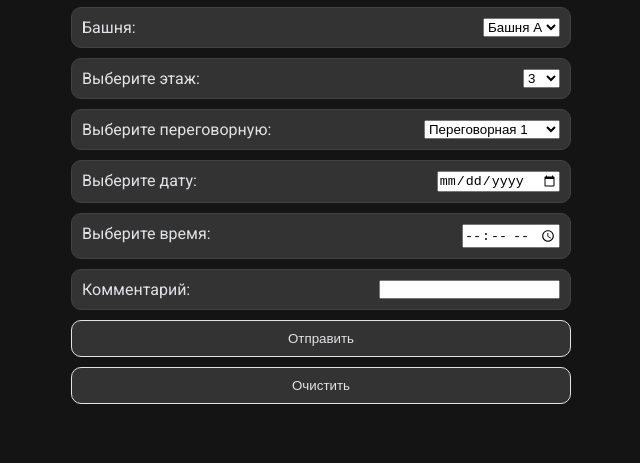
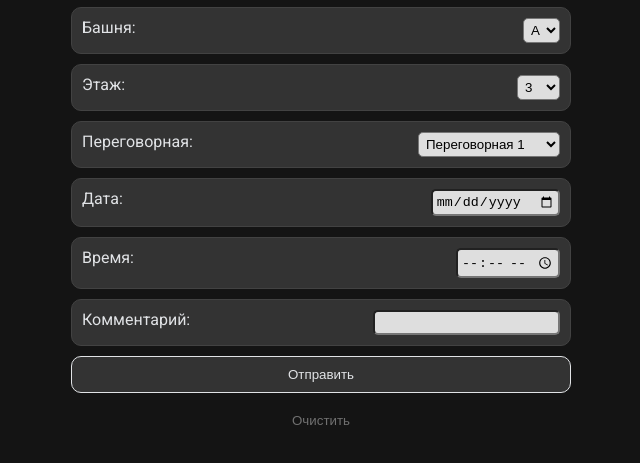
Before and after one commit to donteday/booking-a-meeting-room-vk, a plain HTML site: page index.html in a window 1280 px wide. Shown: the part 51-514 px from the top of the page, without its empty margins (319-959 px from the left). Drawn offline with Linux system fonts and the light colour scheme.

Commit message:
feat: fix button style

```diff
--- a/index.html
+++ b/index.html
@@ -20,13 +20,13 @@
         <div class="form__block">
             <label for="building">Башня:</label>
             <select id="building">
-                <option value="A">Башня А</option>
-                <option value="B">Башня Б</option>
+                <option value="A">А</option>
+                <option value="B">Б</option>
             </select>
         </div>
 
         <div class="form__block">
-            <label for="floor">Выберите этаж:</label>
+            <label for="floor">Этаж:</label>
             <select id="floor">
                 <option value="3">3</option>
                 <option value="4">4</option>
@@ -35,7 +35,7 @@
                 <option value="27">27</option>
             </select>
         </div>
-        <div class="form__block"> <label for="room">Выберите переговорную:</label>
+        <div class="form__block"> <label for="room">Переговорная:</label>
             <select id="room">
                 <option value="1">Переговорная 1</option>
                 <option value="2">Переговорная 2</option>
@@ -44,11 +44,11 @@
             </select>
         </div>
         <div class="form__block">
-            <label for="date">Выберите дату:</label>
+            <label for="date">Дата:</label>
             <input type="date" id="date" name="date">
         </div>
         <div class="form__block">
-            <label for="time">Выберите время:</label>
+            <label for="time">Время:</label>
             <input type="time" id="time" name="time">
         </div>
         <div class="form__block">
@@ -56,7 +56,7 @@
             <input type="text" id="comment" name="comment">
         </div>
         <button class="button" type="submit" onclick="submitForm()">Отправить</button>
-        <button class="button" type="reset" onclick="resetForm()">Очистить</button>
+        <button class="button button__clear" type="reset" onclick="resetForm()">Очистить</button>
     </form>
 </body>
 
--- a/style.css
+++ b/style.css
@@ -40,6 +40,12 @@
     transition: all .3s ease;
 }
 
+.button__clear {
+    background-color: transparent;
+    border: none;
+    color: #707070;
+}
+
 .button:hover {
     background-color: #909090;
 }
@@ -52,3 +58,9 @@
     border: 0.5px solid #424242;
     border-radius: 10px;
 }
+
+select, input {
+    border-radius: 5px;
+    background-color: #dedede;
+    padding: 3px;
+}
```
